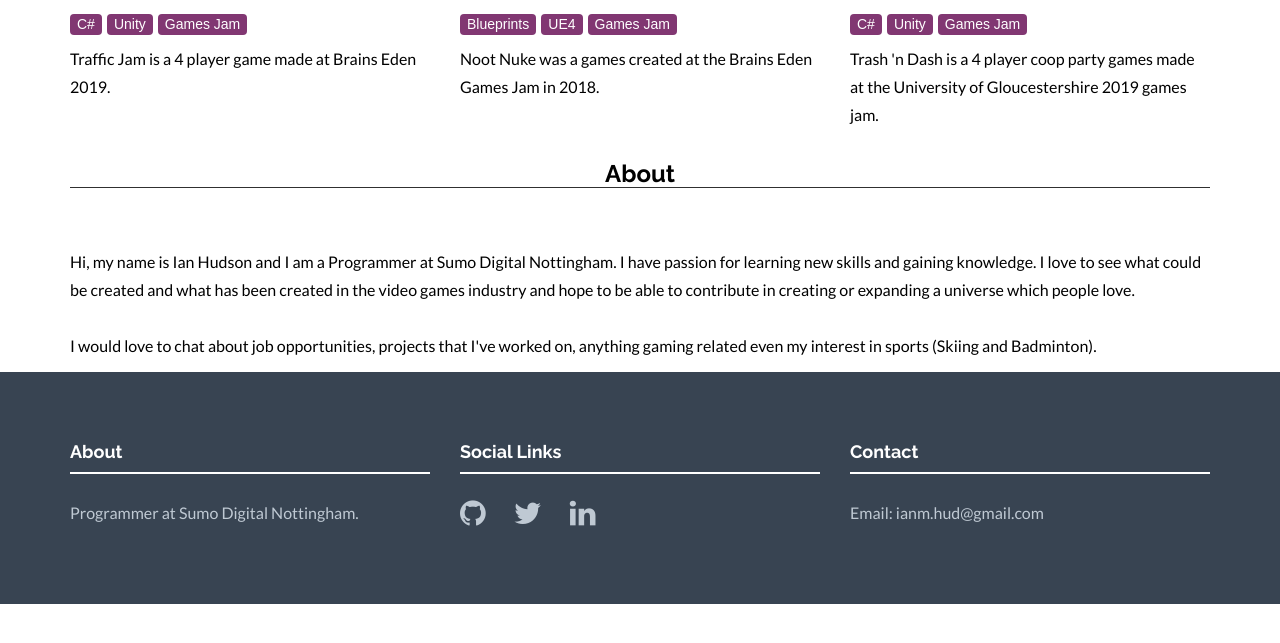
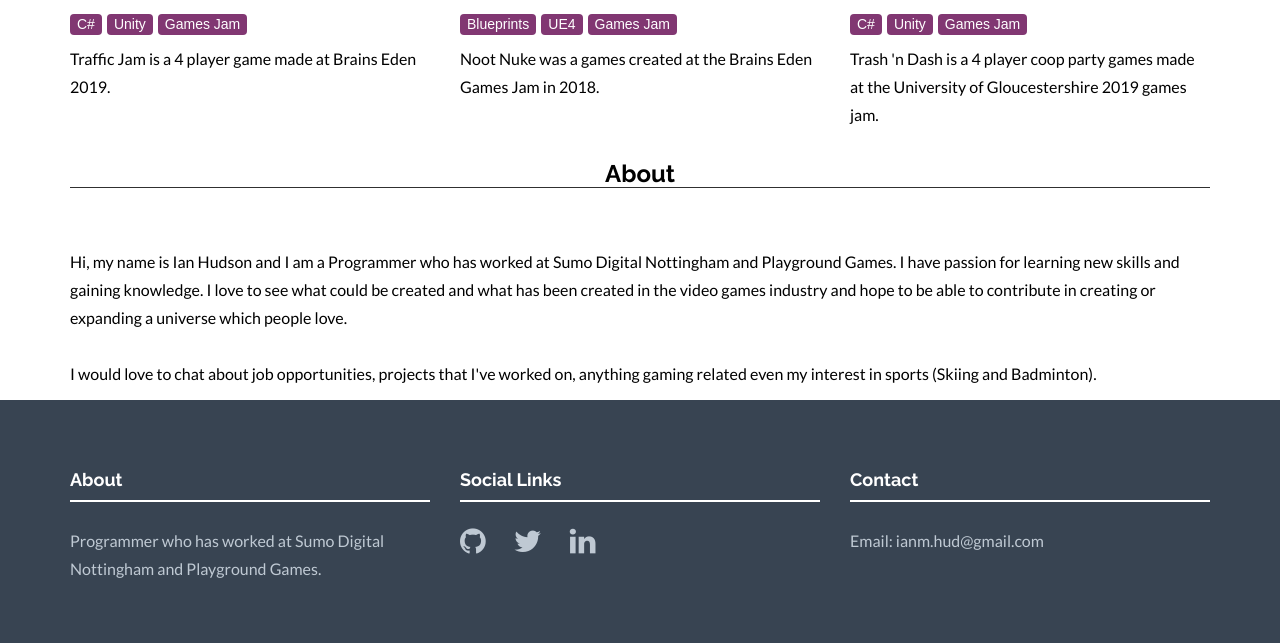
Before and after one commit to I-Hudson/I-Hudson.github.io, a Jekyll site: the page built from index.html, in a window 1280 px wide and 900 px high, scrolled down 2391 px, cut to the strip 245-888 px from the top of the window. Built offline with Jekyll 4.4.1, drawn with Linux system fonts in a browser that asks for light colours; nearby versions of some CDN libraries; before the commit the page ends 3240 px from its top, so only the background shows below that.

Commit message:
About update

```diff
--- a/_config.yml
+++ b/_config.yml
@@ -10,9 +10,9 @@
 homeImage:
 
 # Short text about your company. Shown in footer on every page and also separately on Home and Contact page.
-about: "Hi, my name is Ian Hudson and I am a Programmer at Sumo Digital Nottingham. I have passion for learning new skills and gaining knowledge. I love to see what could be created and what has been created in the video games industry and hope to be able to contribute in creating or expanding a universe which people love. <br><br> I would love to chat about job opportunities, projects that I've worked on, anything gaming related even my interest in sports (Skiing and Badminton)."
+about: "Hi, my name is Ian Hudson and I am a Programmer who has worked at Sumo Digital Nottingham and Playground Games. I have passion for learning new skills and gaining knowledge. I love to see what could be created and what has been created in the video games industry and hope to be able to contribute in creating or expanding a universe which people love. <br><br> I would love to chat about job opportunities, projects that I've worked on, anything gaming related even my interest in sports (Skiing and Badminton)."
 
-aboutFooter: "Programmer at Sumo Digital Nottingham."
+aboutFooter: "Programmer who has worked at Sumo Digital Nottingham and Playground Games."
 
 
 # Build settings
```
